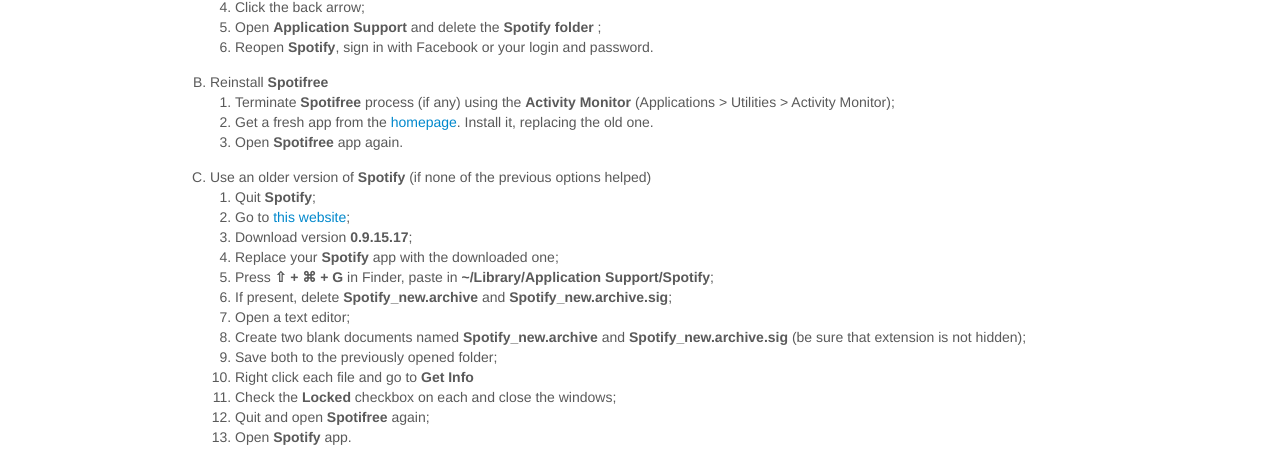
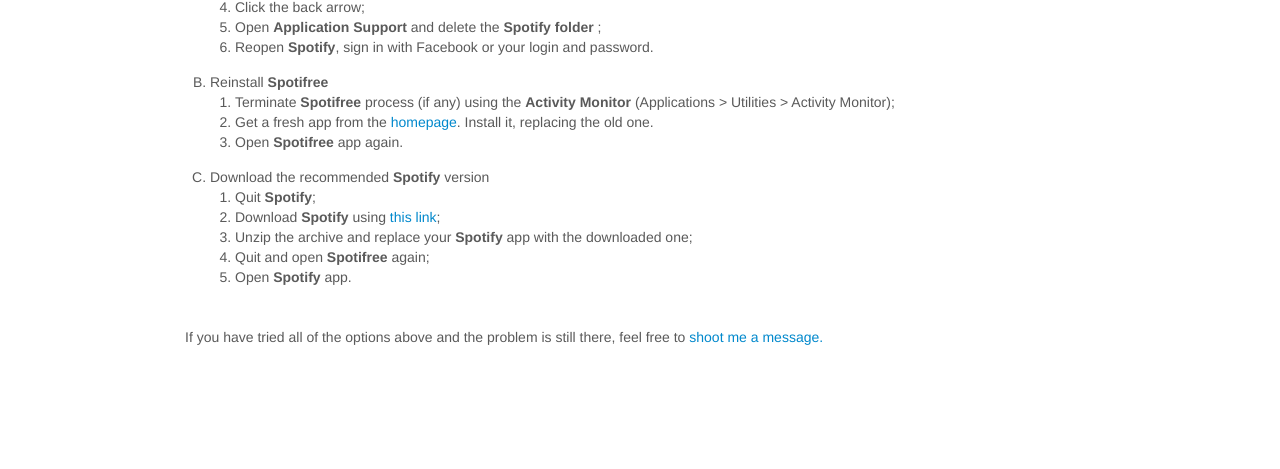
Before and after one commit to artemgordinskiy/spotifree.gordinskiy.com, a website: page troubleshooting.html in a window 1280 px wide. Shown: the part 463-932 px from the top of the page. Drawn offline with nearby package versions, Linux system fonts and the light colour scheme; files that its build step writes are made by us from their sources.

Commit message:
Update Spotify version recommendation in the FAQ

```diff
--- a/troubleshooting.html
+++ b/troubleshooting.html
@@ -83,19 +83,11 @@
                             <li>Open <strong>Spotifree</strong> app again.</li>
                         </ol>
                     </li>
-                    <li><p>Use an older version of <strong>Spotify</strong> (if none of the previous options helped)</p>
+                    <li><p>Download the recommended <strong>Spotify</strong> version</p>
                         <ol>
                             <li>Quit <strong>Spotify</strong>;</li>
-                            <li>Go to <a href="http://spotify.en.uptodown.com/mac/old">this website</a>;</li>
-                            <li>Download version <strong>0.9.15.17</strong>;</li>
-                            <li>Replace your <strong>Spotify</strong> app with the downloaded one;</li>
-                            <li>Press <strong>⇧ + ⌘ + G</strong> in Finder, paste in <strong>~/Library/Application Support/Spotify</strong>;</li>
-                            <li>If present, delete <strong>Spotify_new.archive</strong> and <strong>Spotify_new.archive.sig</strong>;</li>
-                            <li>Open a text editor;</li>
-                            <li>Create two blank documents named <strong>Spotify_new.archive</strong> and <strong>Spotify_new.archive.sig</strong> (be sure that extension is not hidden);</li>
-                            <li>Save both to the previously opened folder;</li>
-                            <li>Right click each file and go to <strong>Get Info</strong></li>
-                            <li>Check the <strong>Locked</strong> checkbox on each and close the windows;</li>
+                            <li>Download <strong>Spotify</strong> using <a href="/files/Spotify-1.0.1.zip">this link</a>;</li>
+                            <li>Unzip the archive and replace your <strong>Spotify</strong> app with the downloaded one;</li>
                             <li>Quit and open <strong>Spotifree</strong> again;</li>
                             <li>Open <strong>Spotify</strong> app.</li>
                         </ol>
```
